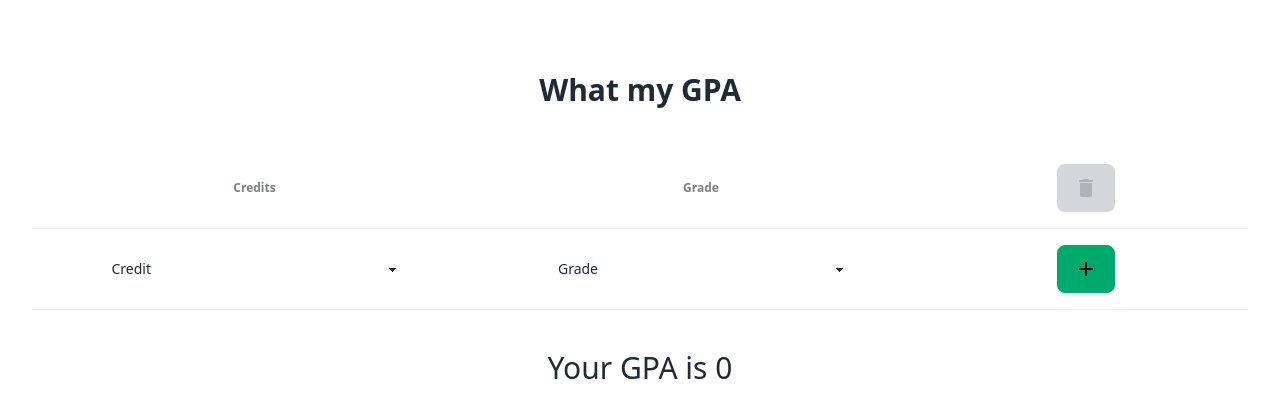
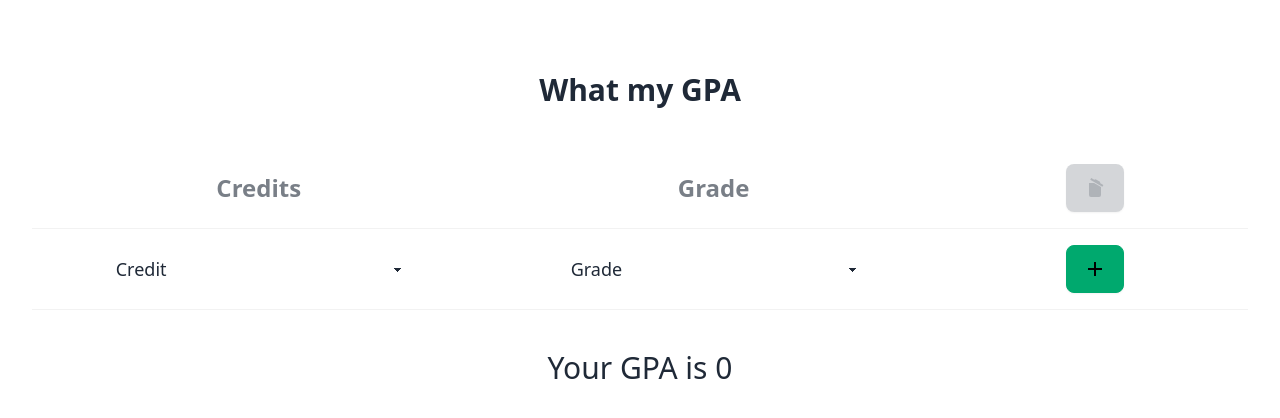
Before and after one commit to Fakepng/what-my-gpa, a React (Vite) app: page / in a window 1280 px wide. Shown: the top 418 px of the page. Built offline with nearby package versions, Linux system fonts and the light colour scheme.

Commit message:
Fix: style & using wrong icon

```diff
--- a/src/App.tsx
+++ b/src/App.tsx
@@ -106,10 +106,14 @@ function App() {
             <thead>
               <tr>
                 <th>
-                  <label htmlFor="credits">Credits</label>
+                  <label htmlFor="credits" className="text-2xl">
+                    Credits
+                  </label>
                 </th>
                 <th>
-                  <label htmlFor="grade">Grade</label>
+                  <label htmlFor="grade" className="text-2xl">
+                    Grade
+                  </label>
                 </th>
                 <th>
                   <button
@@ -118,7 +122,7 @@ function App() {
                     disabled={!credits.length}
                   >
                     <Icon
-                      path={!credits.length ? mdiDelete : mdiDeleteSweep}
+                      path={!credits.length ? mdiDeleteEmpty : mdiDeleteSweep}
                       size={1}
                     />
                   </button>
@@ -143,7 +147,7 @@ function App() {
               <tr>
                 <td>
                   <select
-                    className="select w-full max-w-xs"
+                    className="select w-full max-w-xs text-lg"
                     onChange={handleCredit}
                   >
                     <option disabled selected>
@@ -158,7 +162,7 @@ function App() {
                 </td>
                 <td>
                   <select
-                    className="select w-full max-w-xs"
+                    className="select w-full max-w-xs text-lg"
                     onChange={handleGrade}
                   >
                     <option disabled selected>
```
